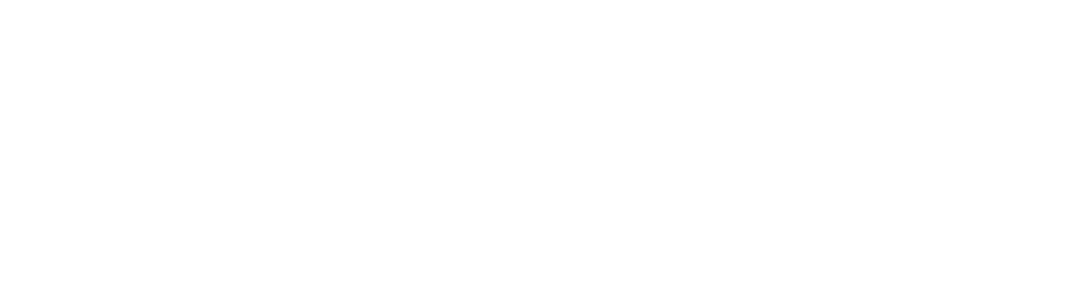
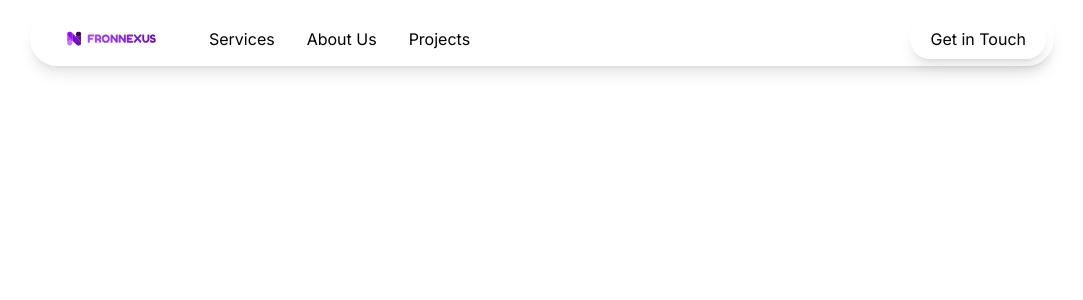
Before and after one commit to dev-erickydias/fronnexus, a Next.js app: page / in a window 1280 px wide. Shown: the top 300 px of the page, without its empty margins (98-1181 px from the left). Built offline with nearby package versions, Linux system fonts and the light colour scheme.

Commit message:
feat: importing Header component into the layout because it will be globally

```diff
--- a/src/app/layout.js
+++ b/src/app/layout.js
@@ -1,5 +1,7 @@
+import Header from '@/components/navigation/Header';
 import { Inter } from 'next/font/google';
 import './globals.css';
+
 
 // Carrega a Inter via Next.js otimizada
 const inter = Inter({
@@ -16,7 +18,12 @@
 export default function RootLayout({ children }) {
   return (
     <html lang="pt-BR" className={`${inter.variable} font-sans`}>
-      <body className="antialiased">{children}</body>
+      <body className="antialiased">{children}
+        <Header />
+         <main className="flex-grow">
+          {children}
+        </main>
+      </body>
     </html>
   );
 }
```
